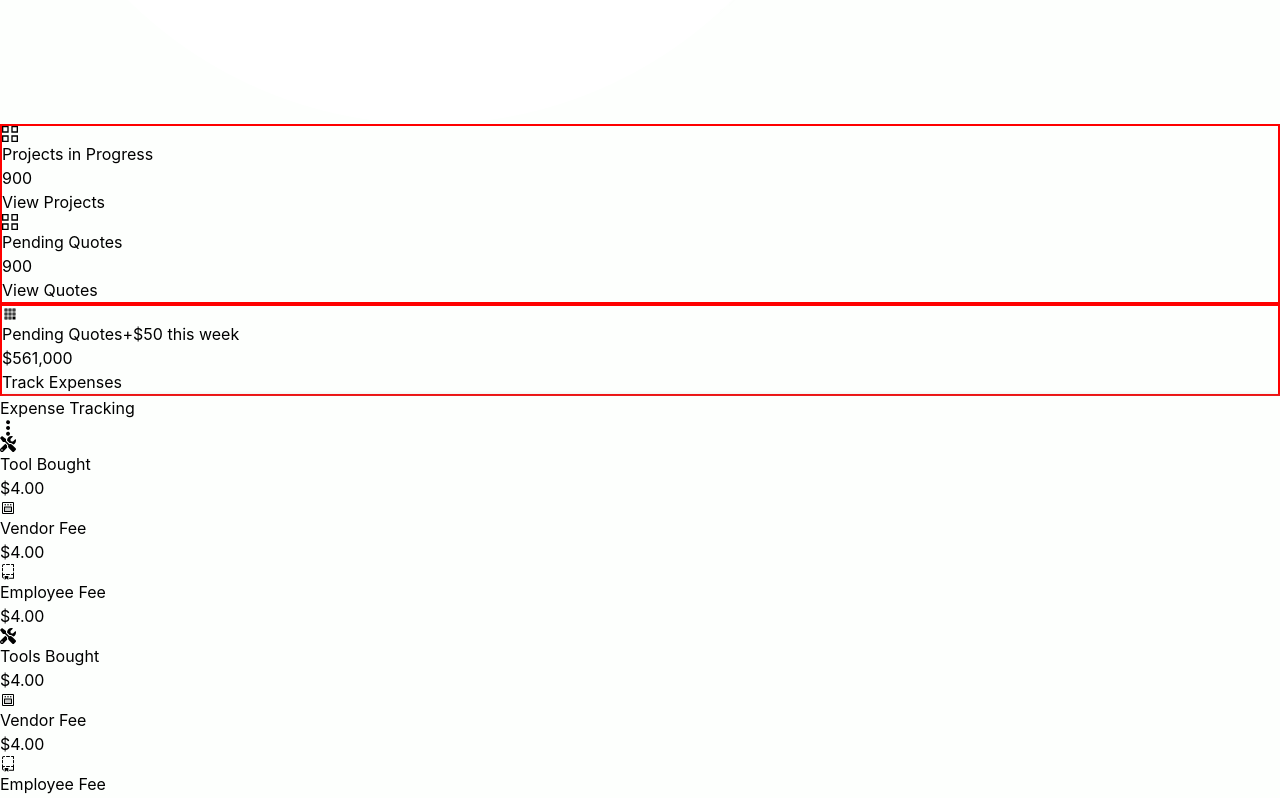
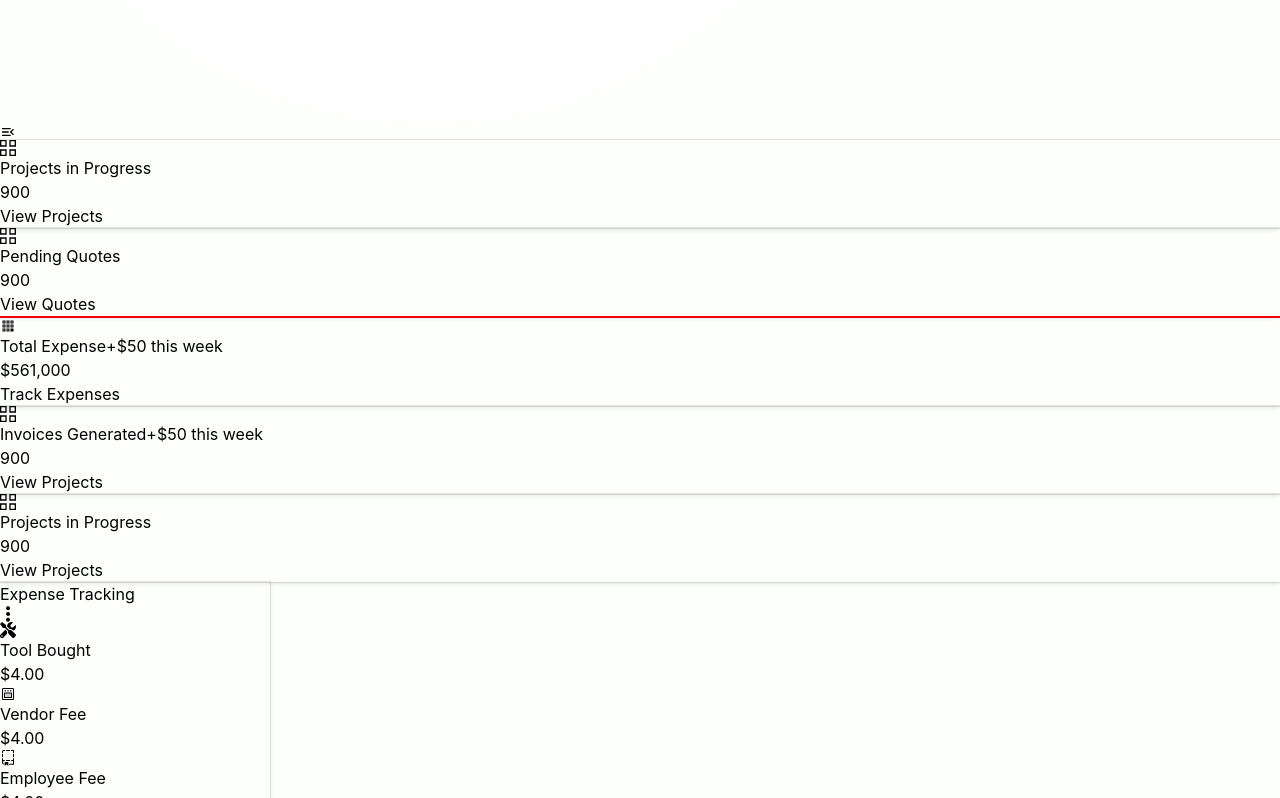
Before and after one commit to aliahmadCode/admin-dashboard, a React (Vite) app: page / in a window 1280 px wide. Shown: the part 2522-3320 px from the top of the page. Built offline with nearby package versions, Linux system fonts and the light colour scheme.

Commit message:
working commit

```diff
--- a/src/App.jsx
+++ b/src/App.jsx
@@ -3,11 +3,32 @@ import Navbar from "./components/Navbar";
 import Header from "./components/Header";
 import Progress from "./components/Progress";
 
+import { SlOptionsVertical } from "react-icons/sl";
+import { RxCross2 } from "react-icons/rx";
+import { FaTools } from "react-icons/fa";
+import { PiOvenDuotone } from "react-icons/pi";
+import { GoRepoTemplate } from "react-icons/go";
+
+import { MdOutlineMenuOpen } from "react-icons/md";
 import RightSidebar from "./components/RightSidebar";
 import Chart from "./components/Chart";
 import Expense from "./components/Expense";
+import Invoices from "./components/Invoices";
+import { useState } from "react";
+const data = [
+  { id: 1, text: "Tool Bought", icon: FaTools, price: "4" },
+  { id: 2, text: "Vendor Fee", icon: PiOvenDuotone, price: "4" },
+  { id: 3, text: "Employee Fee", icon: GoRepoTemplate, price: "4" },
+  { id: 4, text: "Tools Bought", icon: FaTools, price: "4" },
+  { id: 5, text: "Vendor Fee", icon: PiOvenDuotone, price: "4" },
+  { id: 6, text: "Employee Fee", icon: GoRepoTemplate, price: "4" },
+  { id: 7, text: "Tool Bought", icon: FaTools, price: "4" },
+  { id: 8, text: "Vendor Fee", icon: PiOvenDuotone, price: "4" },
+];
 
 function App() {
+  const [isHide, setisHide] = useState(false);
+  const [isData, setIsData] = useState(data);
   return (
     <>
       <div className="flex">
@@ -15,13 +36,56 @@ function App() {
         <div className="flex flex-col w-[98vw] lg:w-[78vw] xl:w-[85vw] ">
           <Navbar />
           <Header />
-          <div className=" w-[100%]  relative mt-3 sm:mt-1 lg:mt-5">
-            <div className="xl:w-[55vw] lg:w-[72vw] w-[96vw] bder flex flex-wrap xl:justify-center justify-center gap-1 lg:mx-2">
+          <div className=" w-[100%]  relative  mt-8 sm:mt-1 lg:mt-8">
+            <div
+              onClick={() => setisHide((prev) => !prev)}
+              className="xl:w-[55vw] 2xl:w-[60vw] lg:w-[72vw]  w-[96vw] flex flex-wrap xl:justify-center justify-center gap-1 lg:mx-2 mb-5"
+            >
+              <div className="xl:hidden absolute top-[-37px] right-5 lg:top-[-35px] lg:right-14 cursor-pointer  px-[7px] py-[7px] rounded-sm text-[18px] hover:bg-[#95c860] hover:text-white">
+                {isHide ? <RxCross2 /> : <MdOutlineMenuOpen />}
+              </div>
               <Progress />
               <Chart />
               <Expense />
+              <Invoices />
             </div>
             <RightSidebar />
+            {isHide ? (
+              <div className="xl:hidden top-0 right-0 py-3 px-3 shadow-sm box-shaodw  rounded-lg bg-[#fefffe]  overflow-auto absolute w-[310px]  width-sidebar max-w-[310px] h-screen flex flex-col">
+                <div className="flex flex-col gap-3">
+                  <div className="flex items-center px-3 py-3 w-full justify-between">
+                    <span className="font-[600] text-[18px]">
+                      Expense Tracking
+                    </span>
+                    <SlOptionsVertical className="cursor-pointer" />
+                  </div>
+                  {isData.map((item) => {
+                    const Icons = item.icon;
+                    return (
+                      <div
+                        key={item.id}
+                        className="flex shadow-sm  py-[26px] rounded-md justify-between px-4 border items-center"
+                      >
+                        <div className="flex items-center gap-2">
+                          <Icons
+                            className="text-[#528476] px-2 py-1 text-[35px] border-[#528476] border-[1px] border-solid rounded-full  font-[700]
+                        "
+                          />
+                          <span className="text-[#528476] font-[600]">
+                            {item.text}
+                          </span>
+                        </div>
+                        <div>
+                          <span className="text-[#95c860] font-medium">
+                            ${item.price}.00
+                          </span>
+                        </div>
+                      </div>
+                    );
+                  })}
+                </div>
+              </div>
+            ) : null}
           </div>
         </div>
       </div>
--- a/src/components/Expense.jsx
+++ b/src/components/Expense.jsx
@@ -4,21 +4,21 @@ import { LiaBuromobelexperte } from "react-icons/lia";
 function Expense() {
   return (
     <>
-      <div className="lg:w-[100%] bder w-[70%] md:w-[60%]">
-        <div className="flex flex-col w-[100%] py-7 px-6  gap-3 shadow-md rounded-lg">
+      <div className="lg:w-[100%]  w-[70%] md:w-[60%] mt-1">
+        <div className="flex flex-col w-[100%] py-7 px-6  gap-3 box-shaodw rounded-lg">
           <div className="flex justify-between items-center ">
             <div className="flex items-center gap-3  py-2">
               <div className="bg-[#f4fbee] px-3 py-3 rounded-full ">
                 <LiaBuromobelexperte className="text-[#95c860] text-[25px]" />
               </div>
               <div className="flex flex-col">
-                <span className="font-[600] text-[20px]">Pending Quotes</span>
+                <span className="font-[600] text-[20px]">Total Expense</span>
                 <span className="font-[600] text-[14px]">+$50 this week</span>
               </div>
             </div>
-            <h3 className="text-[#95c860] text-[35px] font-bold">$561,000</h3>
+            <h3 className="text-[#95c860] text-[30px] sm:text-[40px] font-bold">$561,000</h3>
           </div>
-          <div className="flex justify-center items-center rounded-lg py-2 bg-[#95c860] text-white">
+          <div className="flex justify-center items-center rounded-lg py-2 bg-[#95c860] text-white sm:w-[25%]">
             Track Expenses
           </div>
         </div>
--- /dev/null
+++ b/src/components/Invoices.jsx
@@ -0,0 +1,46 @@
+import { useState, useEffect, useRef } from "react";
+import { GrProjects } from "react-icons/gr";
+
+function Invoices() {
+  return (
+    <>
+      <div className="lg:w-[100%]  w-[70%] md:w-[60%] flex flex-col gap-2 mt-1 lg:flex-row lg:gap-2">
+        <div className="flex flex-col w-[100%] lg:w-[54%] py-7 px-6 gap-3 box-shaodw rounded-lg">
+          <div className="flex justify-between items-center ">
+            <div className="flex items-center gap-3 py-2">
+              <div className="bg-[#f4fbee] px-3 py-3 rounded-full ">
+                <GrProjects className="text-[#95c860] text-[23px]" />
+              </div>
+              <div className="flex flex-col">
+                <span className="font-[600] text-[20px]">Invoices Generated</span>
+                <span className="font-[600] text-[14px]">+$50 this week</span>
+              </div>
+            </div>
+            <h3 className="text-[#95c860] text-[30px] font-bold">900</h3>
+          </div>
+          <div className="flex justify-center items-center rounded-lg py-2 bg-[#95c860] w-[50%] text-white">
+            View Projects
+          </div>
+        </div>
+        <div className="flex flex-col w-[100%] lg:w-[54%] py-7 px-6 gap-3 box-shaodw rounded-lg">
+          <div className="flex justify-between items-center ">
+            <div className="flex items-center gap-3 py-2">
+              <div className="bg-[#f4fbee] px-3 py-3 rounded-full ">
+                <GrProjects className="text-[#95c860] text-[23px]" />
+              </div>
+              <span className="font-[600] text-[18px]">
+                Projects in Progress
+              </span>
+            </div>
+            <h3 className="text-[#95c860] text-[30px] font-bold">900</h3>
+          </div>
+          <div className="flex justify-center items-center rounded-lg py-2 bg-[#95c860] w-[50%] text-white">
+            View Projects
+          </div>
+        </div>
+      </div>
+    </>
+  );
+}
+
+export default Invoices;
--- a/src/components/Progress.jsx
+++ b/src/components/Progress.jsx
@@ -4,8 +4,8 @@ import { GrProjects } from "react-icons/gr";
 function Progress() {
   return (
     <>
-      <div className="flex flex-col w-[70%] md:w-[60%] lg:w-[50%] bder gap-5 ">
-        <div className="flex flex-col w-[100%] py-6 px-6 gap-3 shadow-md rounded-lg">
+      <div className="flex flex-col w-[70%] md:w-[60%] lg:w-[50%] gap-2 ">
+        <div className="flex flex-col w-[100%] py-7 px-6 gap-3 box-shaodw rounded-lg">
           <div className="flex justify-between items-center ">
             <div className="flex items-center gap-3 py-2">
               <div className="bg-[#f4fbee] px-3 py-3 rounded-full ">
@@ -17,7 +17,7 @@ function Progress() {
           </div>
           <div className="flex justify-center items-center rounded-lg py-2 bg-[#95c860] w-[50%] text-white">View Projects</div>
         </div>
-        <div className="flex flex-col w-[100%] py-6 px-6 gap-3 shadow-md rounded-lg">
+        <div className="flex flex-col w-[100%] py-6 px-6 gap-3 box-shaodw rounded-lg">
           <div className="flex justify-between items-center ">
             <div className="flex items-center gap-3 py-2">
               <div className="bg-[#f4fbee] px-3 py-3 rounded-full ">
--- a/src/components/RightSidebar.jsx
+++ b/src/components/RightSidebar.jsx
@@ -20,7 +20,7 @@ function RightSidebar() {
   const [isData, setIsData] = useState(data);
   return (
     <>
-      <div className="hidden top-0 right-0 py-3 px-3 shadow-sm box-shaodw  rounded-lg  overflow-auto absolute w-[300px] max-w-[300px] h-screen xl:flex flex-col">
+      <div className="hidden top-0 right-0 py-3 px-3 shadow-sm box-shaodw  rounded-lg  overflow-auto absolute w-[310px]  width-sidebar max-w-[310px] h-screen xl:flex flex-col">
         <div className="flex flex-col gap-3">
           <div className="flex items-center px-3 py-3 w-full justify-between">
             <span className="font-[600] text-[18px]">Expense Tracking</span>
--- a/src/index.css
+++ b/src/index.css
@@ -19,6 +19,71 @@
 .bder{
   border: 1px solid red;
 }
+/* .box-shaodw{
+  box-shadow: 5px 5px 6px 3px #888888;
+} */
 .box-shaodw{
-  box-shadow: 5px 5px 6px 3px #888888; ;
+  box-shadow: 0 0 0 1px rgba(0, 0, 0, 0.1), 0 2px 4px rgba(0, 0, 0, 0.1);
 }
+
+@media screen and (min-width: 1250px){
+  .width-sidebar{
+    width: 270px;
+    max-width: 270px;
+  }
+}
+
+@media screen and (min-width: 1380px){
+  .width-sidebar{
+    width: 310px;
+    max-width: 310px;
+  }
+}
+@media screen and (min-width: 1450px){
+  .width-sidebar{
+    width: 330px;
+    max-width: 330px;
+  }
+}
+@media screen and (min-width: 1500px){
+  .width-sidebar{
+    width: 360px;
+    max-width: 360px;
+  }
+}
+@media screen and (min-width: 1510px){
+  .width-sidebar{
+    width: 330px;
+    max-width: 330px;
+  }
+}
+@media screen and (min-width: 1530px){
+  .width-sidebar{
+    width: 300px;
+    max-width: 300px;
+  }
+}
+@media screen and (min-width: 1600px){
+  .width-sidebar{
+    width: 320px;
+    max-width: 320px;
+  }
+}
+@media screen and (min-width: 1700px){
+  .width-sidebar{
+    width: 360px;
+    max-width: 360px;
+  }
+}
+@media screen and (min-width: 1800px){
+  .width-sidebar{
+    width: 380px;
+    max-width: 380px;
+  }
+}
+@media screen and (min-width: 1900px){
+  .width-sidebar{
+    width: 390px;
+    max-width: 390px;
+  }
+}
```
